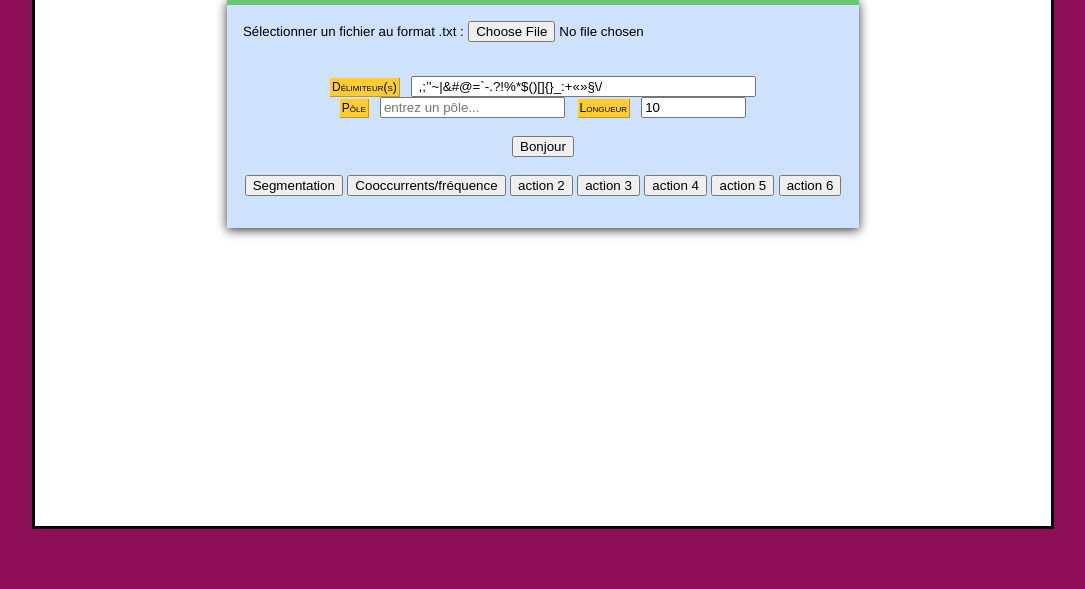
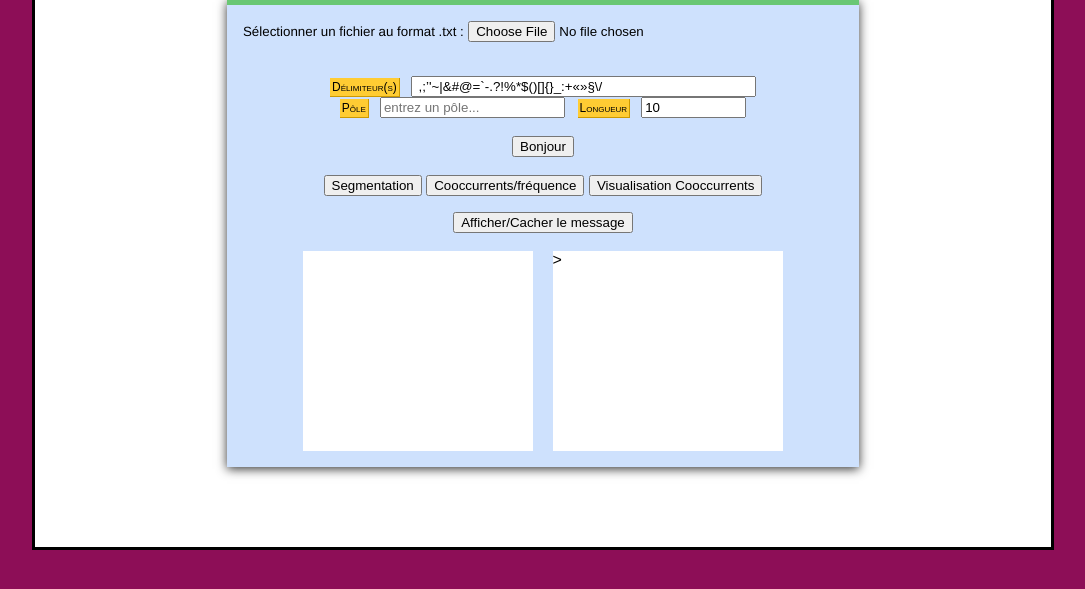
Before and after one commit to MrnMartin/Projet, a plain HTML site: page assets/devoirs/readerfile.html in a window 1280 px wide. Shown: the part 71-660 px from the top of the page, without its empty margins (102-1187 px from the left). Drawn offline with Linux system fonts and the light colour scheme.

Commit message:
Update readerfile.html

```diff
--- a/assets/devoirs/readerfile.html
+++ b/assets/devoirs/readerfile.html
@@ -1,14 +1,14 @@
 <!DOCTYPE html>
 <html>
-
 <head>
     <meta charset="utf-8">
     <link rel="shortcut icon" href="http://www.tal.univ-paris3.fr/plurital/logo.ico">
     <title>Lecture des données dans un fichier...</title>
-    <script type="text/javascript" language="javascript" src="../javascript/code.js"></script>
+    <script type="text/javascript" language="javascript" src="../javascript/code_projet_tache1.js"></script>
+	<script type="text/javascript" language="javascript" src="../librairie/code_chartist.js"></script>
     <link rel="stylesheet" href="../css/monstyle.css" />
+	<link rel="stylesheet" href="../librairie/chartist.css" />
 </head>
-
 <body>
     <div id="page">
         <div id="container">
@@ -43,26 +43,30 @@
                     </small>
                     <br />
                     <br />
-                    <button onclick="alert('bonjour');"><span>Bonjour</span></button>
+                    <button onclick="alert('Bonjour, veuillez télécharger un fichier pour commencer l\'analyse');"><span>Bonjour</span></button>
                     <br />
                     <br />
-                    <button class="segmentation" onclick="segmenterTexte();">Segmentation</button>
-                    <button class="submit" onclick="CoocurencesetF();"><span>Cooccurrents/fréquence</span></button>
-                    <button class="submit" onclick="alert('Je ne fais rien, changez-moi !')"><span>action 2</span></button>
-                    <button class="submit" onclick="alert('Je ne fais rien, changez-moi !')"><span>action 3</span></button>
-                    <button class="submit" onclick="alert('Je ne fais rien, changez-moi !')"><span>action 4</span></button>
-                    <button class="submit" onclick="alert('Je ne fais rien, changez-moi !')"><span>action 5</span></button>
-                    <button class="submit" onclick="alert('Je ne fais rien, changez-moi !')"><span>action 6</span></button>
+                    <button class="submit" onclick="sortWords()">Segmentation</button>
+                    <button class="submit" onclick="afficherCooccurrents()"><span>Cooccurrents/fréquence</span></button>
+                    <button class="submit" onclick=""><span>Visualisation Cooccurrents</span></button>
                 </p>
-            </div>
+				<center>
+				<button onclick="Message()">Afficher/Cacher le message</button>
+				</center>
+				<div id="message" style="display: none;">
+				<p> Bonjour, besoin d'aide ?</br>
+				Voici quelques explications</br>
+				La <strong> Segmentation </strong> permettra de diviser le texte en mots.</br>
+				La <strong> Cooccurrents/fréquence </strong> permettra de savoir la cooccurrence d'un mot, la co-fréquence mais aussi la fréquence gauche et droite sous forme de tableau.</br></p>
+				</p>
+				</div>
             <div id="logger" style="width:100%"></div>
             <br />
             <div id="Global">
                 <div id="fileDisplayArea"></div>
-                <div id="page-analysis"></div>
+                <div id="page-analysis" class="ct-chart">></div>
             </div>
         </div>
     </div>
 </body>
-
 </html>
```
